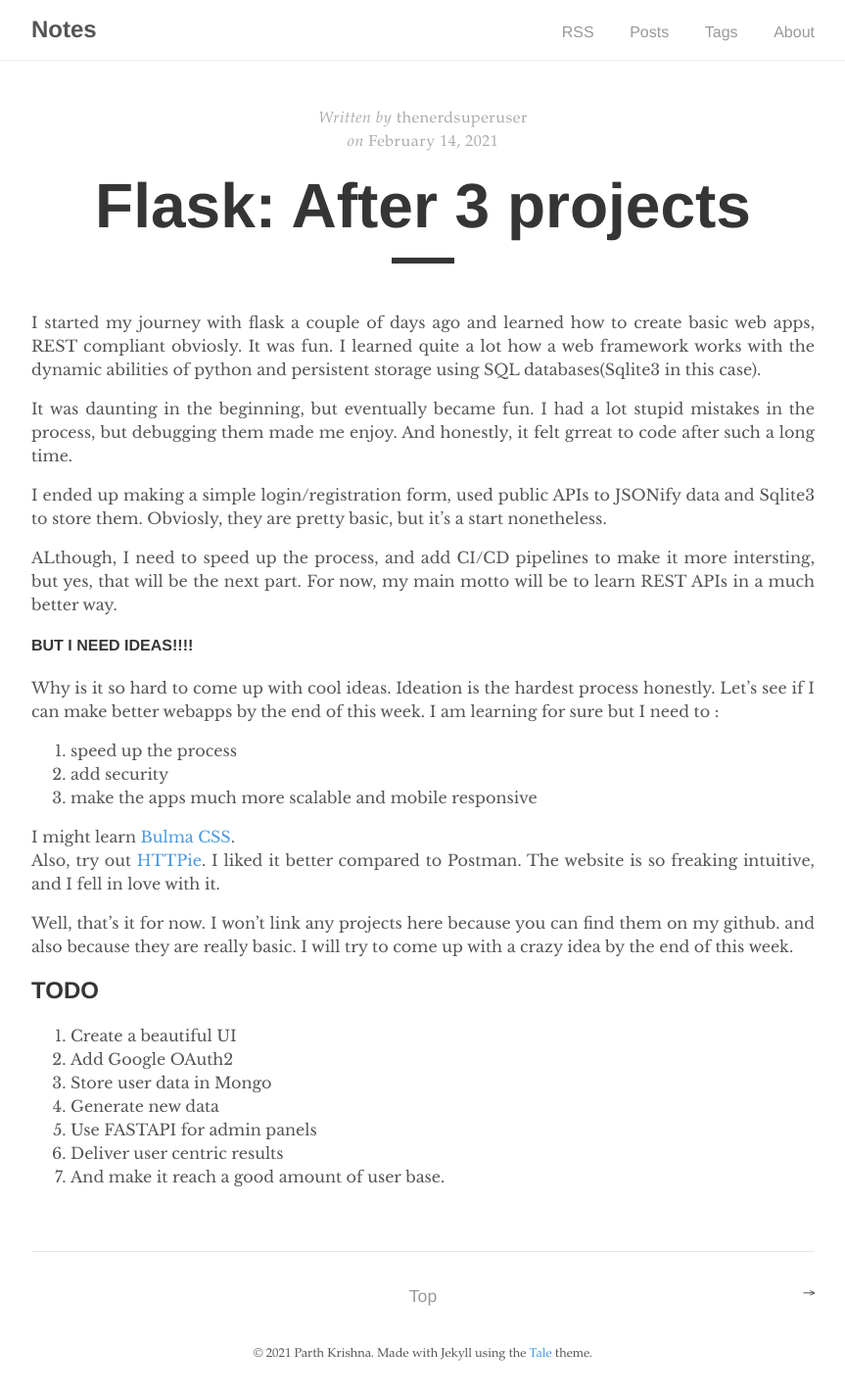
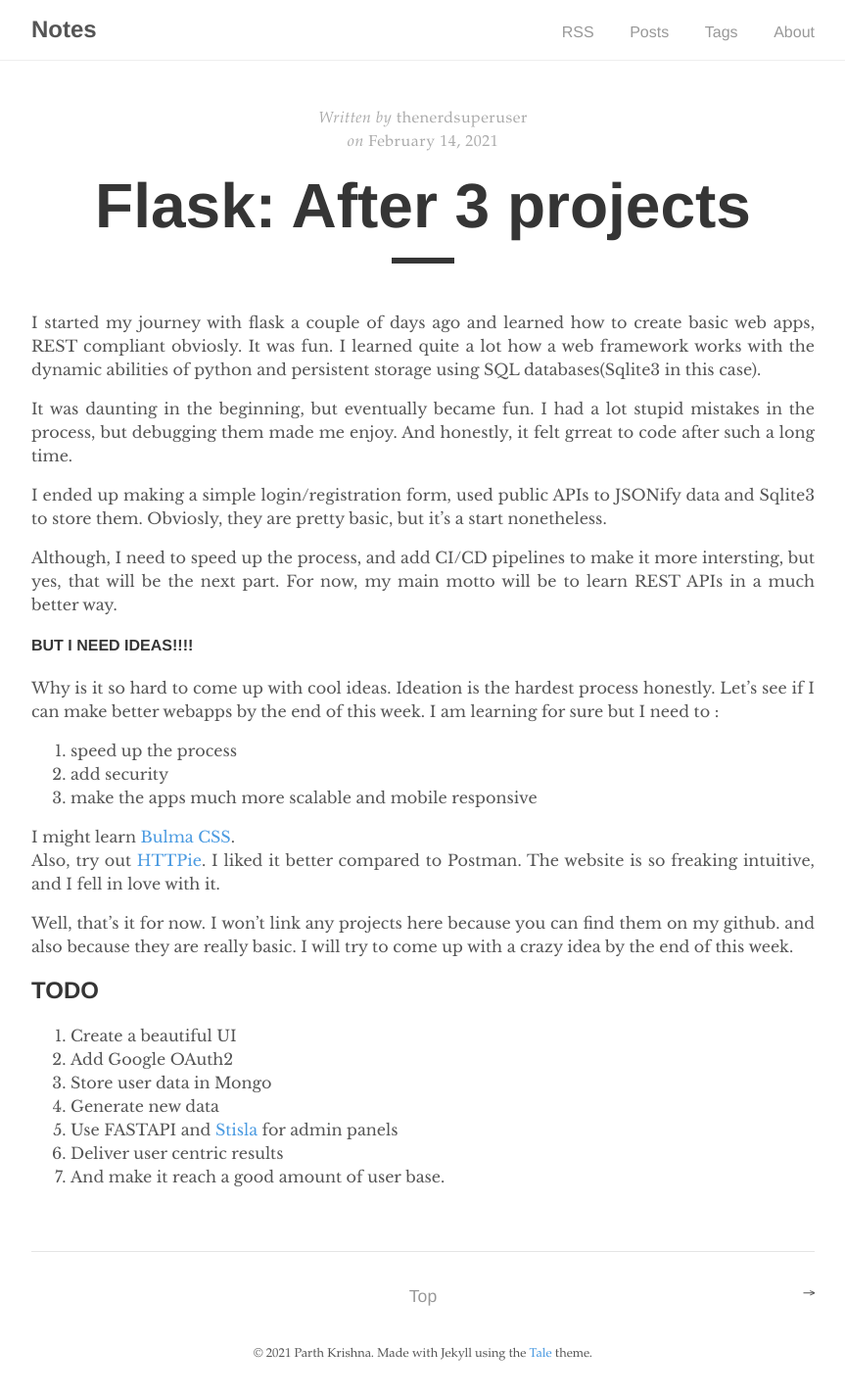
Before and after one commit to learnxtoday/learnxtoday.github.io, a Jekyll site: the page built from _posts/2021-02-14-whats-poppin.md, in a window 1280 px wide. Shown: the whole page at 98% size, without its empty margins (208-1071 px from the left). Built offline with Jekyll 4.4.1, drawn with Linux system fonts in a browser that asks for light colours.

Commit message:
Updated post

```diff
--- a/_posts/2021-02-14-whats-poppin.md
+++ b/_posts/2021-02-14-whats-poppin.md
@@ -11,7 +11,7 @@ It was daunting in the beginning, but eventually became fun. I had a lot stupid
 
 I ended up making a simple login/registration form, used public APIs to JSONify data and Sqlite3 to store them. Obviosly, they are pretty basic, but it's a start nonetheless.
 
-ALthough, I need to speed up the process, and add CI/CD pipelines to make it more intersting, but yes, that will be the next part. For now, my main motto will be to learn REST APIs in a much better way.
+Although, I need to speed up the process, and add CI/CD pipelines to make it more intersting, but yes, that will be the next part. For now, my main motto will be to learn REST APIs in a much better way.
 
 
 #### BUT I NEED IDEAS!!!!
@@ -35,6 +35,6 @@ Well, that's it for now. I won't link any projects here because you can find the
 2. Add Google OAuth2
 3. Store user data in Mongo
 4. Generate new data
-5. Use FASTAPI for admin panels
+5. Use FASTAPI and [Stisla](https://github.com/stisla/stisla) for admin panels
 6. Deliver user centric results
 7. And make it reach a good amount of user base.
```
